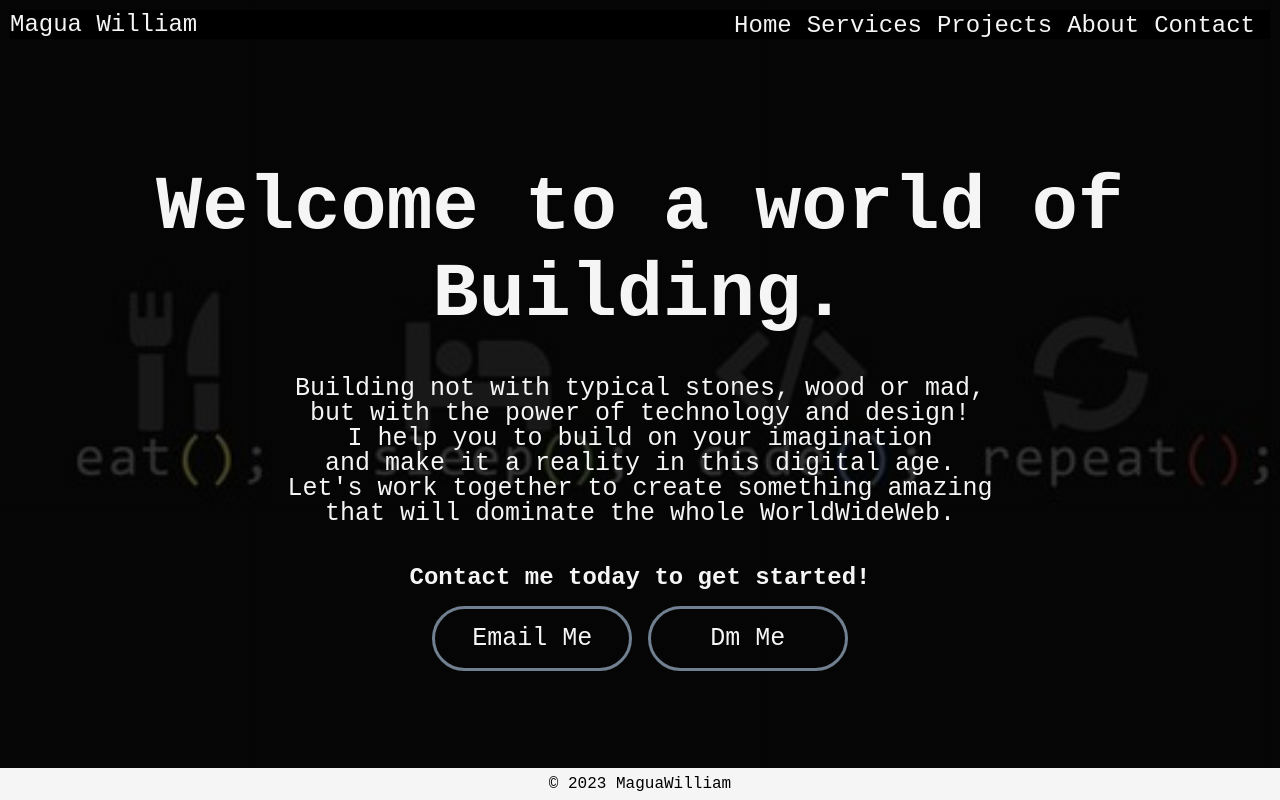
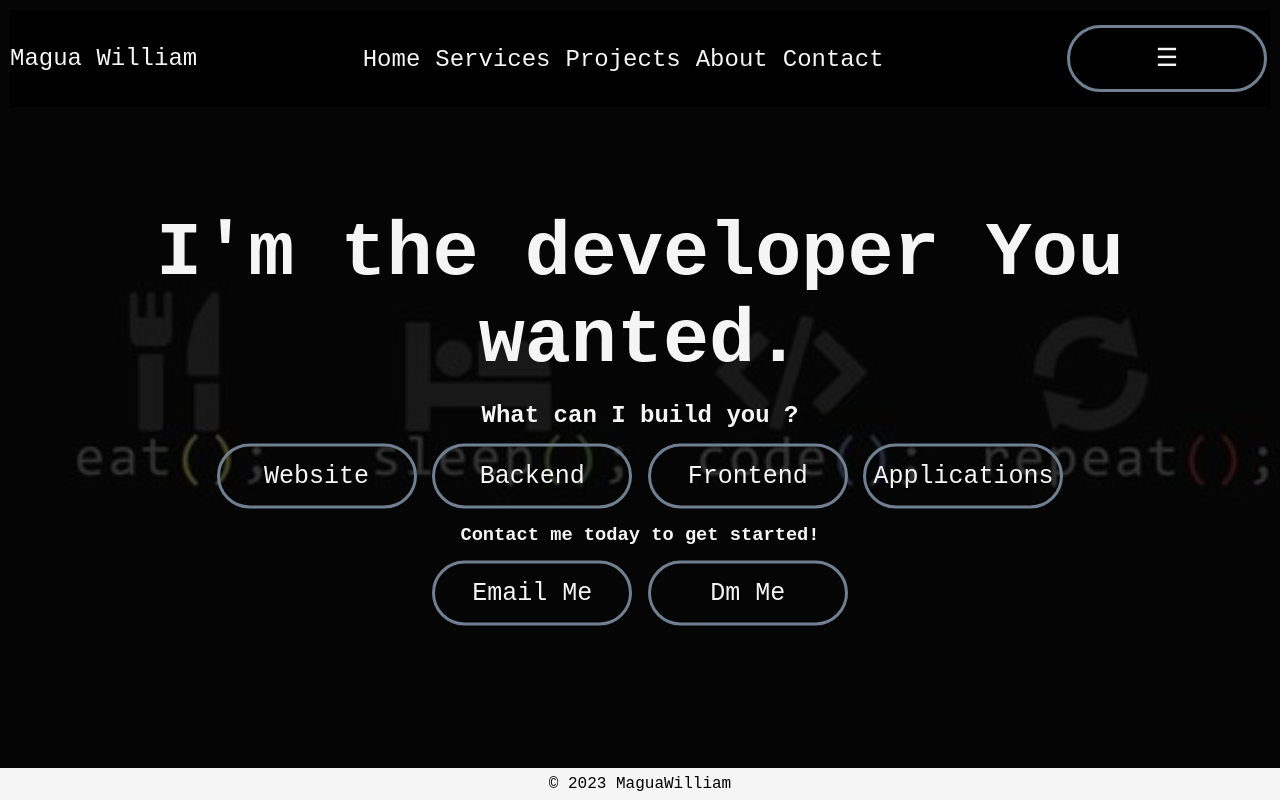
Before and after one commit to Magwar/MaguaWilliam, a plain HTML site: page index.html in a window 1280 px wide. Drawn offline with Linux system fonts and the light colour scheme; a script that the page names is missing.

Commit message:
Changed the whole content of the main section apart from the contact segment

```diff
--- a/index.html
+++ b/index.html
@@ -18,11 +18,12 @@
                 <a href="#">About</a>
                 <a href="#">Contact</a>
             </nav>
+            <button class="burger-btn" id="burger-btn">&#9776;</button>
     </header>
     <main>
         <div class="sector">
             <span>
-                <h1>Welcome to a world of Building.</h1>
+                <!-- <h1>Welcome to a world of Building.</h1>
                 <br>
                 <p>
                     Building not with typical stones, wood or mad,
@@ -36,11 +37,18 @@
                     Let's work together to create something amazing
                     <br>
                     that will dominate the whole WorldWideWeb.
-                </p>
+                </p> -->
+                <h1>I'm the developer You wanted.</h1>
                 <br>
-                <h2>
+                <h2>What can I build you ?</h2>
+                <button>Website</button>
+                <!-- Add options like(Landing, e-commerce, Cooperate) -->
+                <button>Backend</button>
+                <button>Frontend</button>
+                <button>Applications</button>
+                <h3>
                     Contact me today to get started!
-                </h2>
+                </h3>
                 <div class="buttons">
                     <button type="button">Email Me</button>
                     <button type="button">Dm Me</button>
```
